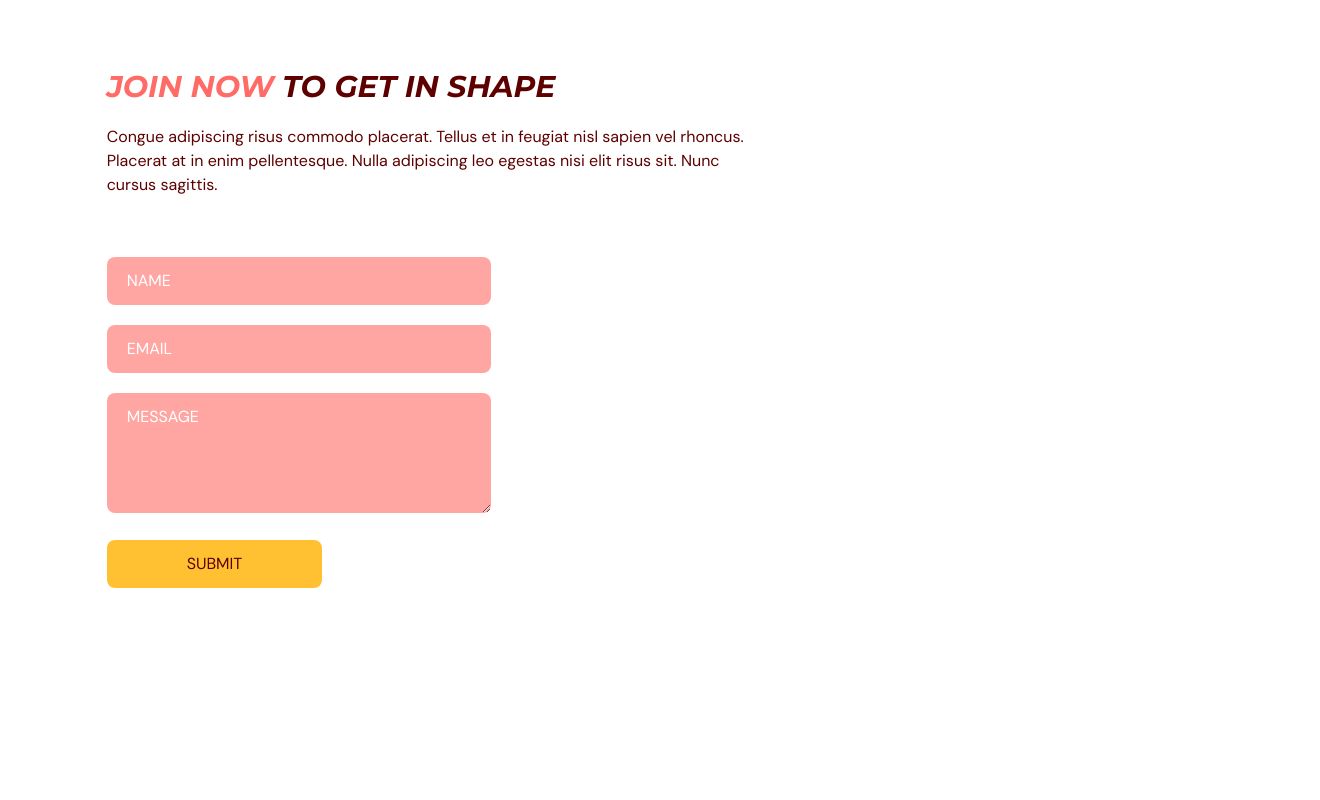
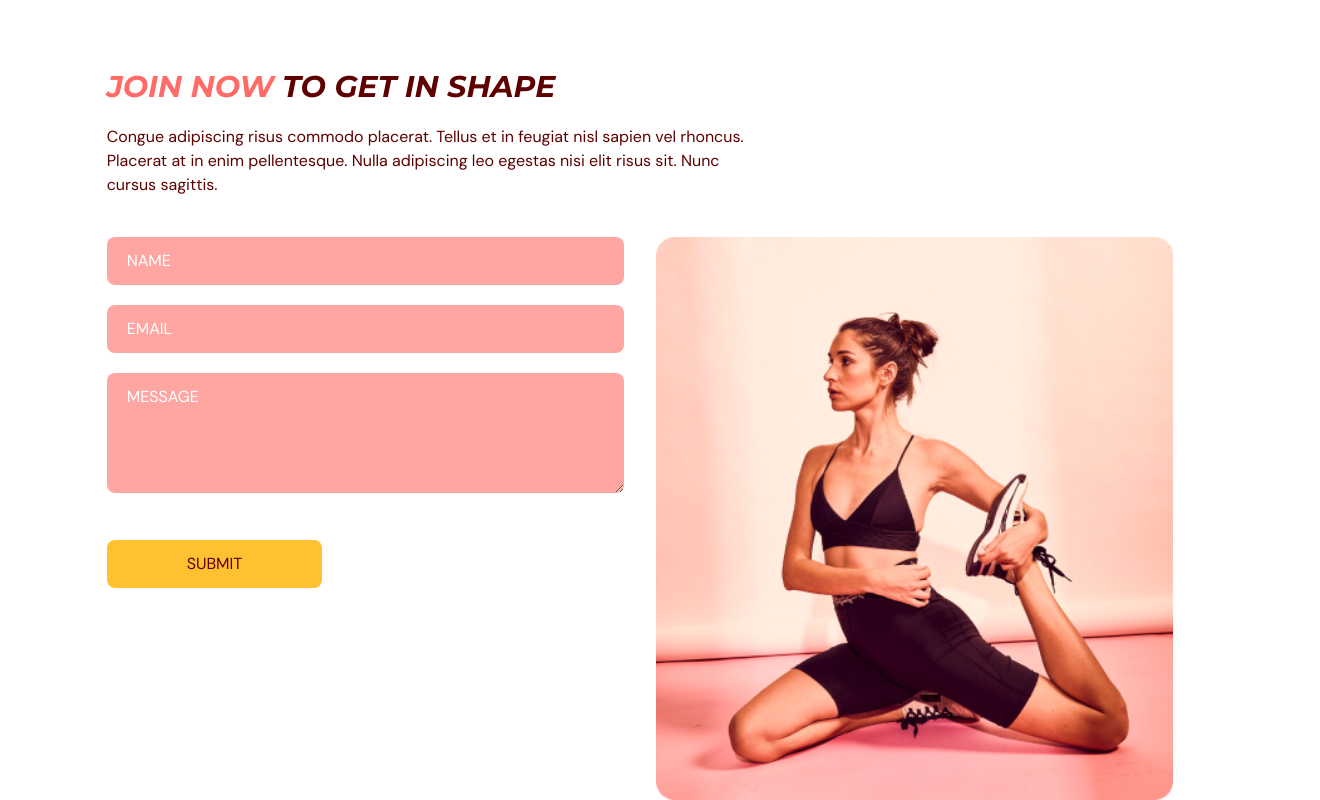
Before and after one commit to matheusduartedevs/fitness-website, a React (Vite) app: page / in a window 1280 px wide. Shown: the part 3041-3841 px from the top of the page, 1320 px wide, since content can reach past the window. Before the commit the page ends 3629 px from the top, so only its background shows below. Built offline with nearby package versions, Linux system fonts and the light colour scheme.

Commit message:
implementação dos forms

```diff
--- a/src/scenes/contactUs/index.tsx
+++ b/src/scenes/contactUs/index.tsx
@@ -1,7 +1,7 @@
 import { motion } from "framer-motion"
 import { SelectedPage } from "../../shared/types"
 import { useForm } from "react-hook-form"
-import ContactUsPageGraphic from '@/ContactUsPageGraphic.png'
+import ContactUsPageGraphic from '@/assets/ContactUsPageGraphic.png'
 import HText from "../../shared/Htext"
 
 type Props = {
@@ -9,7 +9,7 @@ type Props = {
 }
 
 const ContactUs = ({ setSelectedPage }: Props) => {
-    const inputStyles = `mt-5 w-full rounded-lg bg-primary-300 px-5 py-3 placeholder-white`
+    const inputStyles = `mb-5 w-full rounded-lg bg-primary-300 px-5 py-3 placeholder-white`
 
     const {
         trigger,
@@ -44,6 +44,7 @@ const ContactUs = ({ setSelectedPage }: Props) => {
                         sapien vel rhoncus. Placerat at in enim pellentesque. Nulla
                         adipiscing leo egestas nisi elit risus sit. Nunc cursus sagittis.
                     </p>
+                </motion.div>
 
                 <div className="mt-10 justify-between gap-8 md:flex">
                     <motion.div
@@ -88,8 +89,24 @@ const ContactUs = ({ setSelectedPage }: Props) => {
                             </button>
                         </form>
                     </motion.div>
+
+                    <motion.div
+                        className="mt-10 basis-3/5 md:mt-0"
+                        initial="hidden"
+                        whileInView="visible"
+                        viewport={{ once: true, amount: 0.5 }}
+                        transition={{ delay: 0.2, duration: 0.5 }}
+                        variants={{
+                            hidden: { opacity: 0, x: -50 },
+                            visible: { opacity: 1, x: 0 },
+                        }}
+
+                    >
+                        <div className="md:before:content-evolvetext w-full before:absolute before:-bottom-20 before:-right-10 before:z-[-1]">
+                            <img src={ContactUsPageGraphic} alt="contact-us" className="w-full" />
                         </div>
                     </motion.div>
+                </div>
             </motion.div>
         </section>
     )
```
Lines whose indentation alone changed are shown as unchanged.
